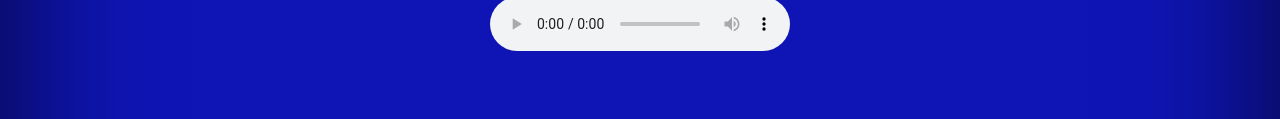
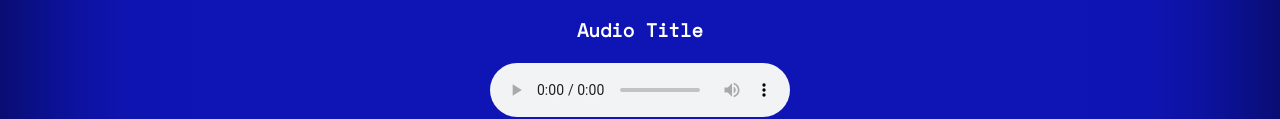
Before and after one commit to work-by-ed/saveed, a plain HTML site: page index.html in a window 1280 px wide. Shown: the part 436-555 px from the top of the page. Drawn offline with nearby package versions, Linux system fonts and the light colour scheme.

Commit message:
audio text

```diff
--- a/index.html
+++ b/index.html
@@ -62,6 +62,7 @@
 </div>
 
 
+<div class="audio-title"><h3>Audio Title</h3></div>
 <div class="new-content">
  <audio autoplay="autoplay" controls loop="loop">
 <source src="audio.mp3">
--- a/style.css
+++ b/style.css
@@ -249,6 +249,11 @@ audio {
 	justify-content: center;
 }
 
+.audio-title {
+	text-align: center;
+}
+
+
 
 @media only screen and (max-width: 500px) {
 body {
```
